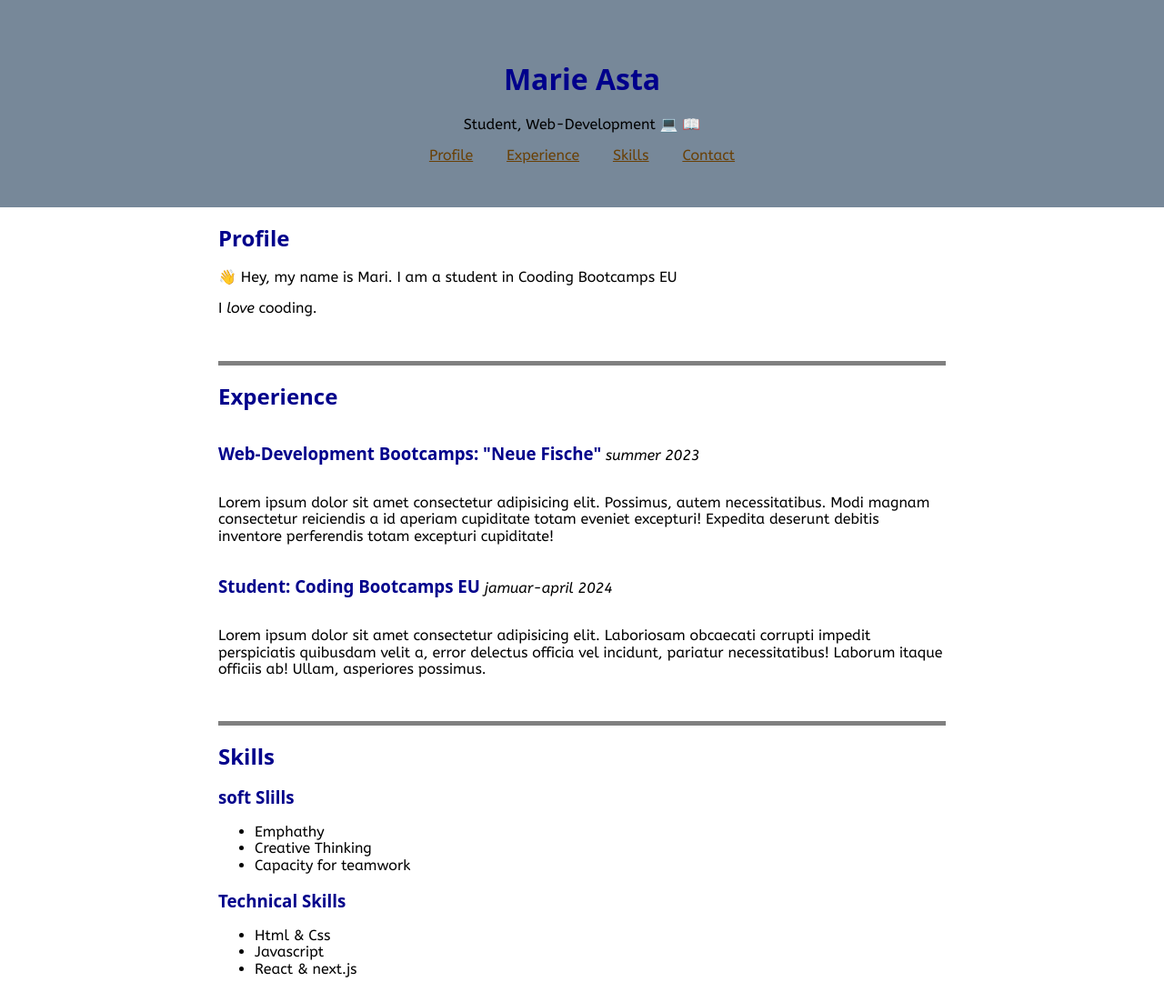
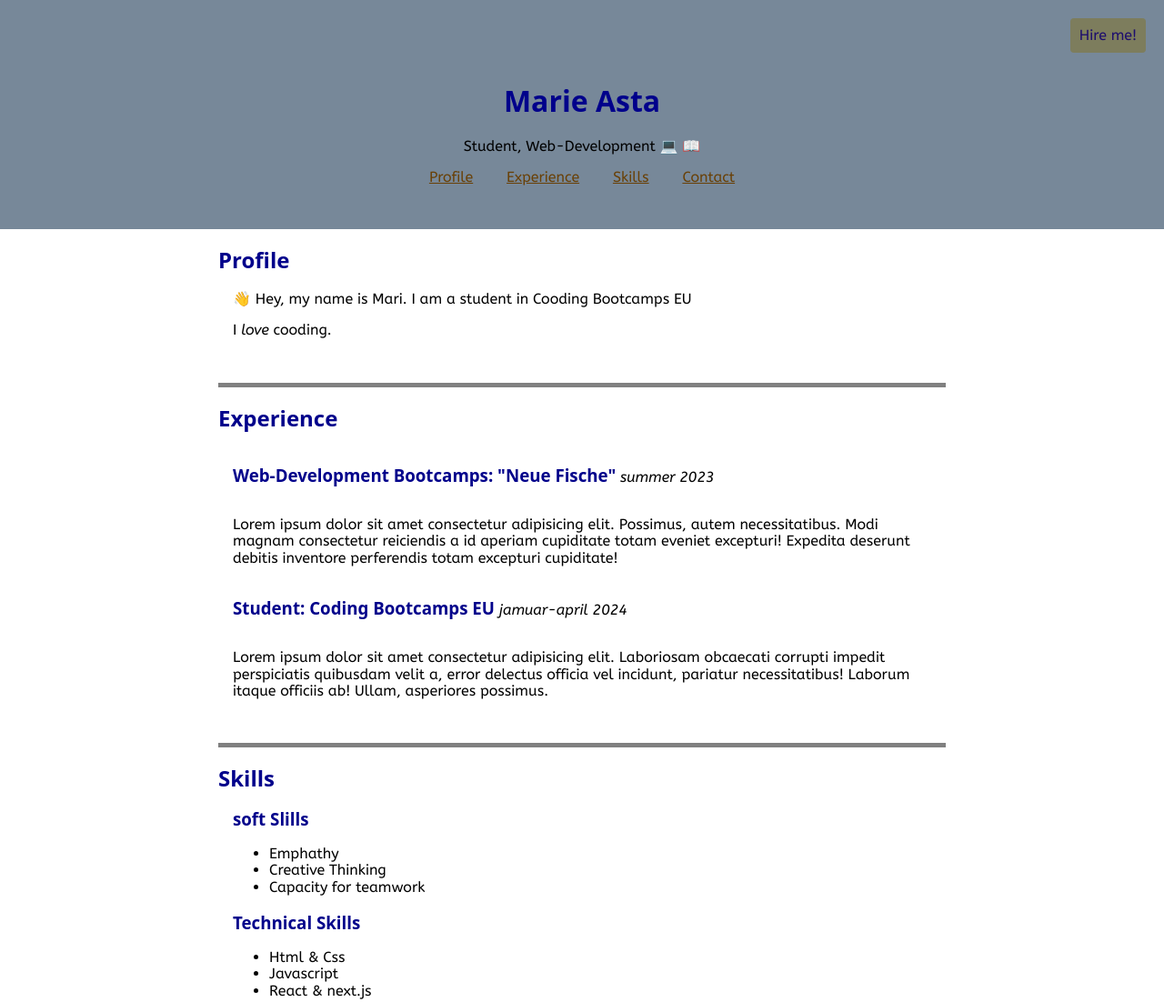
Before and after one commit to Mariana-x1/coding-projects, a plain HTML site: page my-website/cv/index.html in a window 1280 px wide. Shown: the top 1102 px of the page at 91% size. Drawn offline with nearby package versions, Linux system fonts and the light colour scheme.

Commit message:
add Position

```diff
--- a/my-website/cv/index.html
+++ b/my-website/cv/index.html
@@ -21,15 +21,16 @@
             <a class="nav-link" href="#skills">Skills</a>
             <a class="nav-link" href="#contact">Contact</a>
         </nav>
+        <aside class="hire-me">Hire me!</aside>
     </header>
     <main class="main">
         <article id="profile">
-            <h2>Profile</h2>
+            <h2 class="article-heading">Profile</h2>
             <p>👋 Hey, my name is Mari. I am a student in Cooding Bootcamps EU</p>
             <p>I <em>love</em> cooding.</p>
         </article>
         <article id="experience">
-            <h2>Experience</h2>
+            <h2 class="article-heading">Experience</h2>
             <section>
                 <header>
                     <h3 class="experience-heading">
@@ -54,7 +55,7 @@
             </section>
         </article>
         <article id="skills">
-            <h2>Skills</h2>
+            <h2 class="article-heading">Skills</h2>
             <section>
                 <h3>soft Slills</h3>
                 <ul>
@@ -73,7 +74,7 @@
             </section>
         </article>
         <article id="contact">
-            <h2>Contact</h2>
+            <h2 class="article-heading">Contact</h2>
             <ol>
                 <li> ✉️ E-Mail: <a href="mailto:marihamburg321@gmail.com">marihamburg321@gmail.com</a> </li>
                 <li> 📞 Tel: <a href="tel:017664827345">0176 64827345</a></li>
--- a/my-website/cv/style.css
+++ b/my-website/cv/style.css
@@ -60,11 +60,22 @@ body {
 
 .header {
   padding: 48px 16px;
+  padding-top: 72px;
   text-align: center;
   background-color: lightslategray;
+  position: relative;
 }
 .profession::after {
   content: "   💻" "  " "📖";
+}
+.hire-me {
+  position: absolute;
+  right: 20px;
+  top: 20px;
+  padding: 10px;
+  border-radius: 4px;
+  background: rgb(125, 125, 93);
+  color: rgb(29, 13, 110);
 }
 .nav-link {
   padding: 4px 8px;
@@ -92,12 +103,17 @@ body {
 
 .main > * {
   border-top: 5px solid gray;
+  padding: 0 16px;
 }
 
 .main > *:first-child {
   border-top: none;
 }
 
+.article-heading {
+  position: relative;
+  left: -16px;
+}
 .experience-heading {
   display: inline-block;
 }
```
